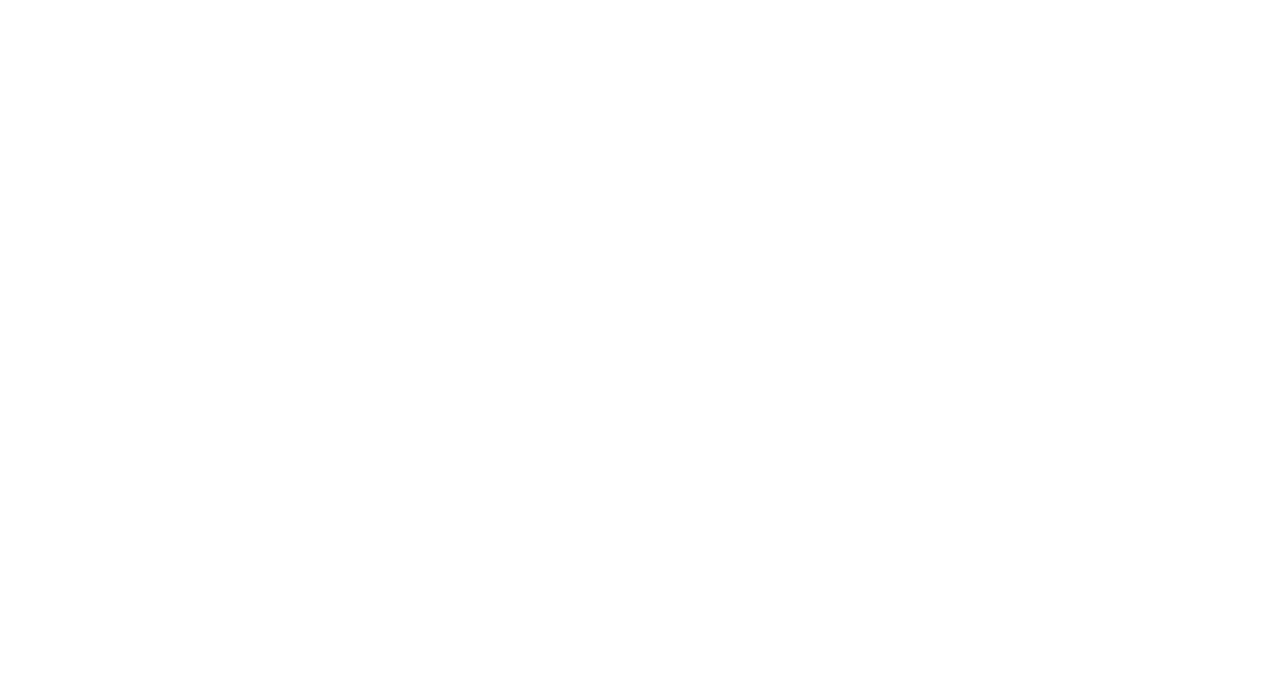
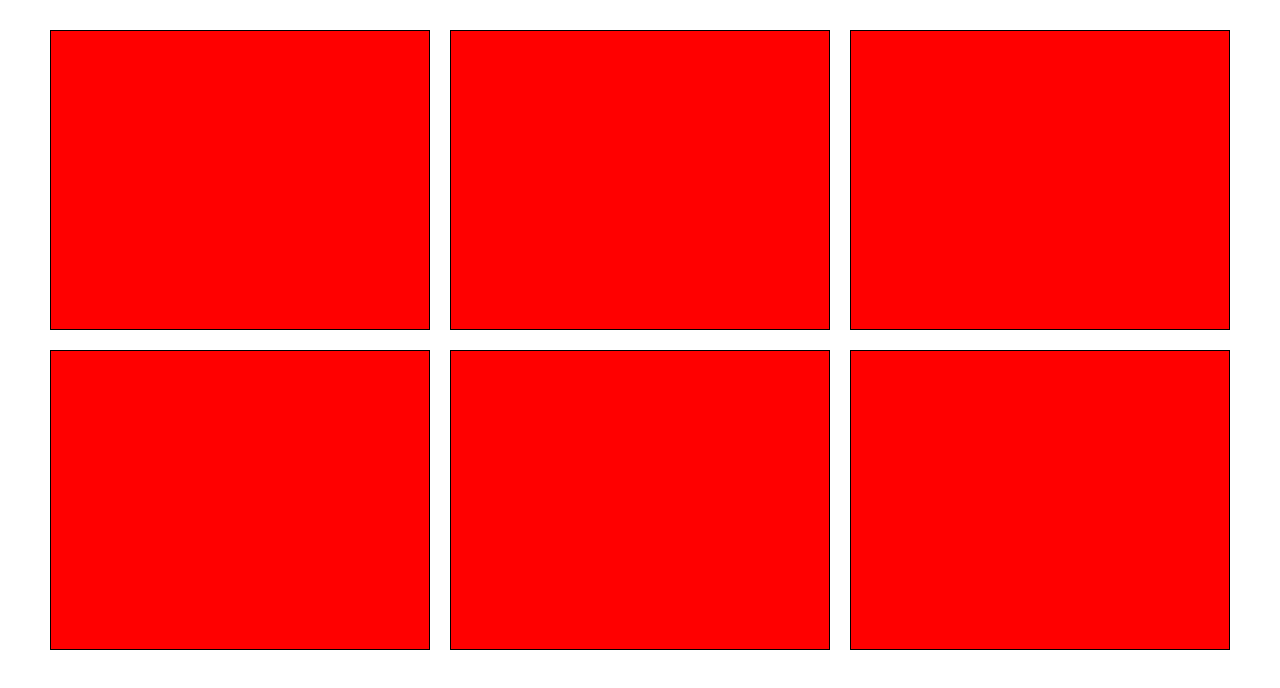
Before and after one commit to fabriziom90/position_shop, a plain HTML site: page index.html in a window 1280 px wide. Drawn offline with Linux system fonts and the light colour scheme.

Commit message:
[UPD] Done layout with colored blocks

```diff
--- a/css/style.css
+++ b/css/style.css
@@ -3,3 +3,31 @@
     padding: 0;
     box-sizing: border-box;
 }
+
+/* COMMON ELEMENTS */
+main {
+    margin: 20px;
+}
+
+/* LAYOUTS CLASS */
+.container {
+    max-width: 1200px;
+    margin: 0 auto;
+}
+
+.row {
+    display: flex;
+    flex-wrap: wrap;
+}
+
+.col-33 {
+    width: calc(100% / 3);
+}
+
+/* PAGE STYLES */
+.content {
+    background-color: red;
+    border: 1px solid black;
+    height: 300px;
+    margin: 10px;
+}
--- a/index.html
+++ b/index.html
@@ -9,7 +9,30 @@
 </head>
 
 <body>
-
+    <main>
+        <div class="container">
+            <div class="row">
+                <div class="col-33">
+                    <div class="content"></div>
+                </div>
+                <div class="col-33">
+                    <div class="content"></div>
+                </div>
+                <div class="col-33">
+                    <div class="content"></div>
+                </div>
+                <div class="col-33">
+                    <div class="content"></div>
+                </div>
+                <div class="col-33">
+                    <div class="content"></div>
+                </div>
+                <div class="col-33">
+                    <div class="content"></div>
+                </div>
+            </div>
+        </div>
+    </main>
 </body>
 
 </html>
```
